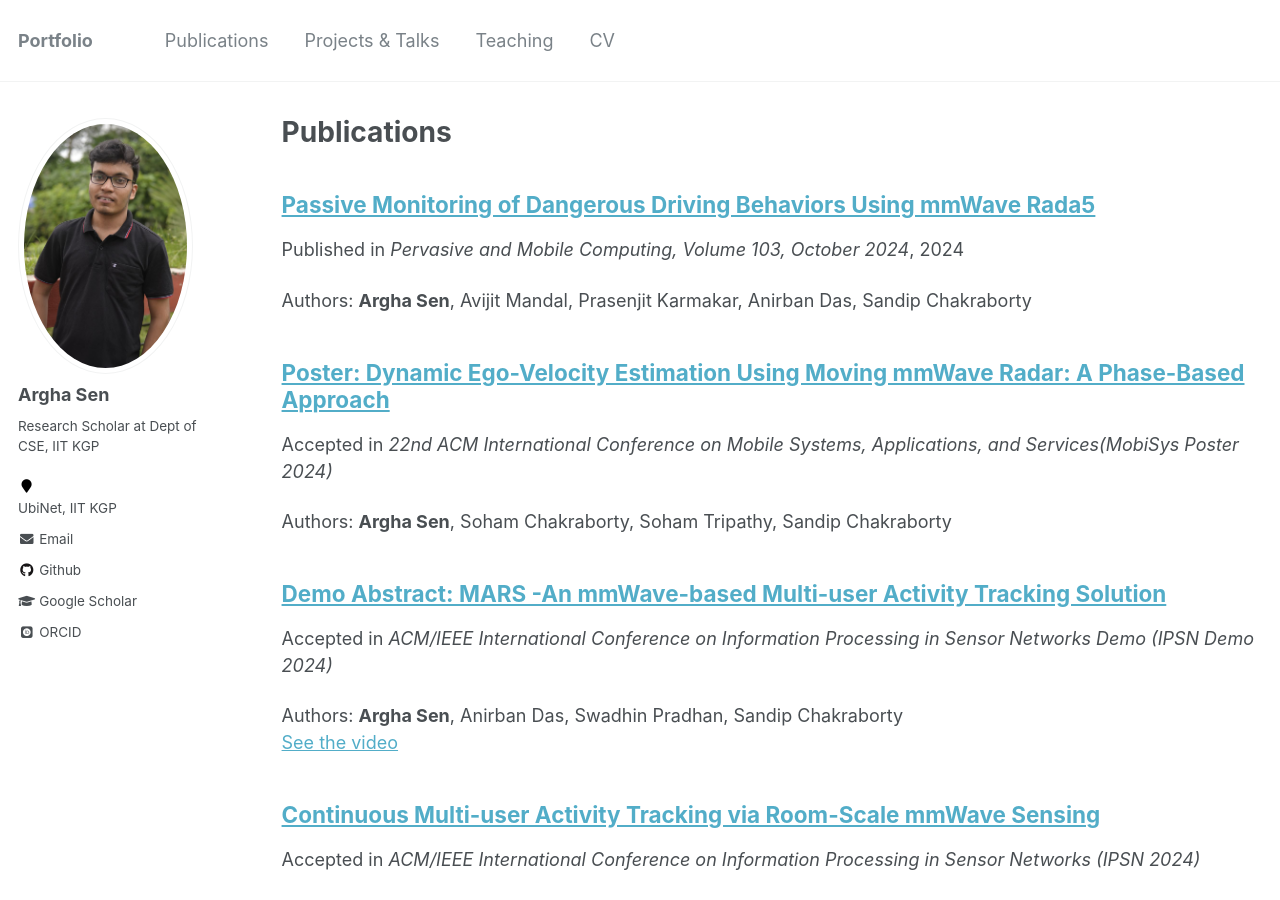
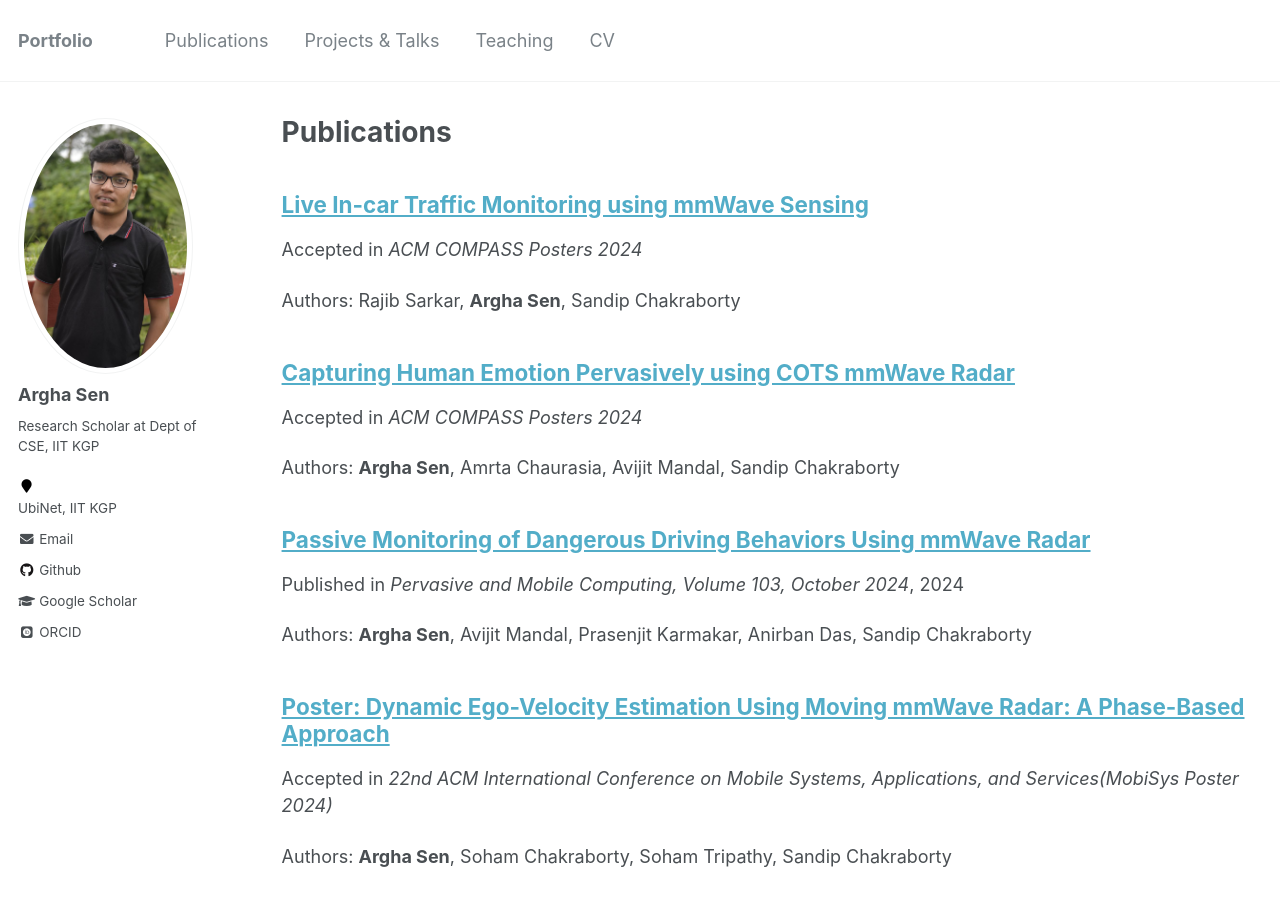
Before and after one commit to arghasen10/arghasen10.github.io, a Jekyll site: the page built from _pages/publications.md, in a window 1280 px wide and 900 px high. Built offline with Jekyll 4.4.1, drawn with Linux system fonts in a browser that asks for light colours; some web fonts are replaced.

Commit message:
compass added

```diff
--- a/_publications/pub-15.md
+++ b/_publications/pub-15.md
@@ -1,5 +1,5 @@
 ---
-title: "Passive Monitoring of Dangerous Driving Behaviors Using mmWave Rada5"
+title: "Passive Monitoring of Dangerous Driving Behaviors Using mmWave Radar"
 collection: publications
 permalink: /publication/pep-15
 type: publications
--- /dev/null
+++ b/_publications/pub-16.md
@@ -0,0 +1,10 @@
+---
+title: "Capturing Human Emotion Pervasively using COTS mmWave Radar"
+collection: publications
+permalink: /publication/pep-16
+type: accepted
+date: 2024-07-8
+venue: 'ACM COMPASS Posters 2024'
+---
+
+Authors: <b>Argha Sen</b>, Amrta Chaurasia, Avijit Mandal, Sandip Chakraborty <br>
--- /dev/null
+++ b/_publications/pub-17.md
@@ -0,0 +1,10 @@
+---
+title: "Live In-car Traffic Monitoring using mmWave Sensing"
+collection: publications
+permalink: /publication/pep-17
+type: accepted
+date: 2024-07-8
+venue: 'ACM COMPASS Posters 2024'
+---
+
+Authors: Rajib Sarkar, <b>Argha Sen</b>, Sandip Chakraborty <br>
```
